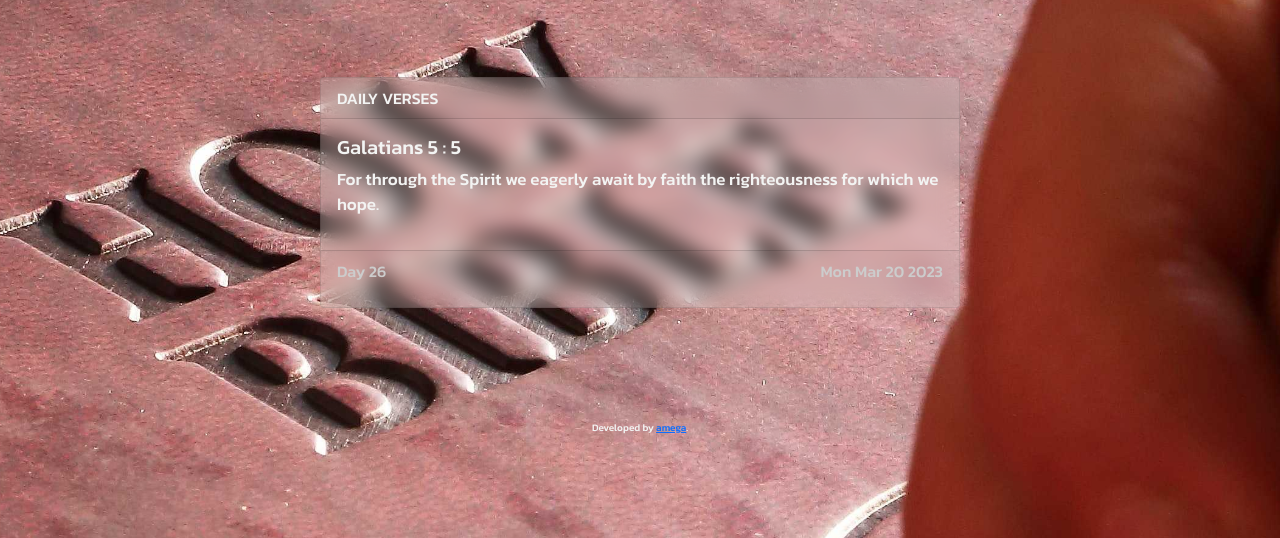
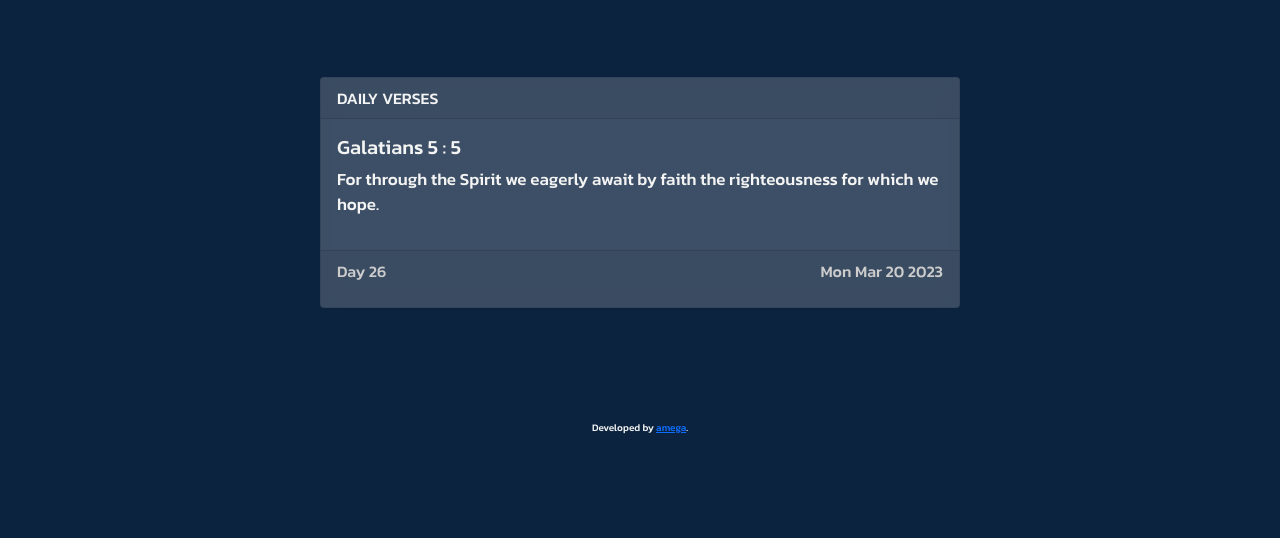
Before and after one commit to Donald-Edinam/aom_40days, a plain HTML site: page index.html in a window 1280 px wide. Shown: the part 262-800 px from the top of the page. Drawn offline with Linux system fonts and the light colour scheme.

Commit message:
Bg changed

```diff
--- a/src/main.css
+++ b/src/main.css
@@ -11,7 +11,7 @@
 body {
   /* text-shadow: 0 .05rem .1rem rgba(0, 0, 0, .5);
   box-shadow: inset 0 0 5rem rgba(0, 0, 0, .5); */
-  background: url("/img/img14.jpg");
+  background: #0C2340;
   background-size: 140%;
   color: #f3f4f3;
   animation-name: bgmove;
```
